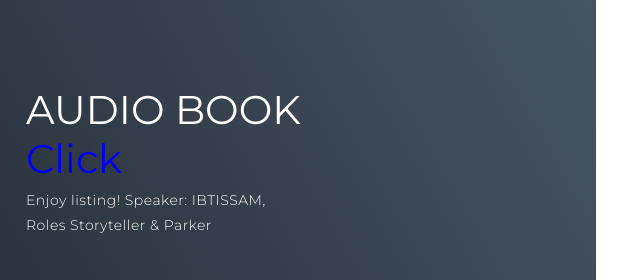
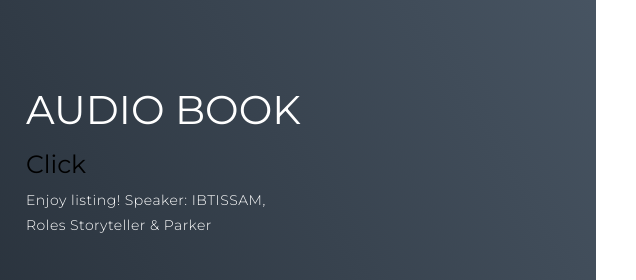
Before and after one commit to sailihamza/INTER, a plain HTML site: page index.html in a window 1280 px wide. Shown: the part 2393-2673 px from the top of the page, 644-1280 px from the left. Drawn offline with Linux system fonts and the light colour scheme.

Commit message:
Update index.html

```diff
--- a/index.html
+++ b/index.html
@@ -112,7 +112,7 @@
         <div class="project-item">
           <div class="project-info">
             <h1>AUDIO BOOK</h1>
-            <h1><a href="https://www.youtube.com/watch?v=A7Y2J6YvqIM">Click </a></h1>
+            <h1><a class="hamzasaili" href="https://www.youtube.com/watch?v=A7Y2J6YvqIM">Click </a></h1>
             <p>Enjoy listing! Speaker: IBTISSAM, <br> Roles Storyteller & Parker</p>
           </div>
           <div class="project-img">
```
